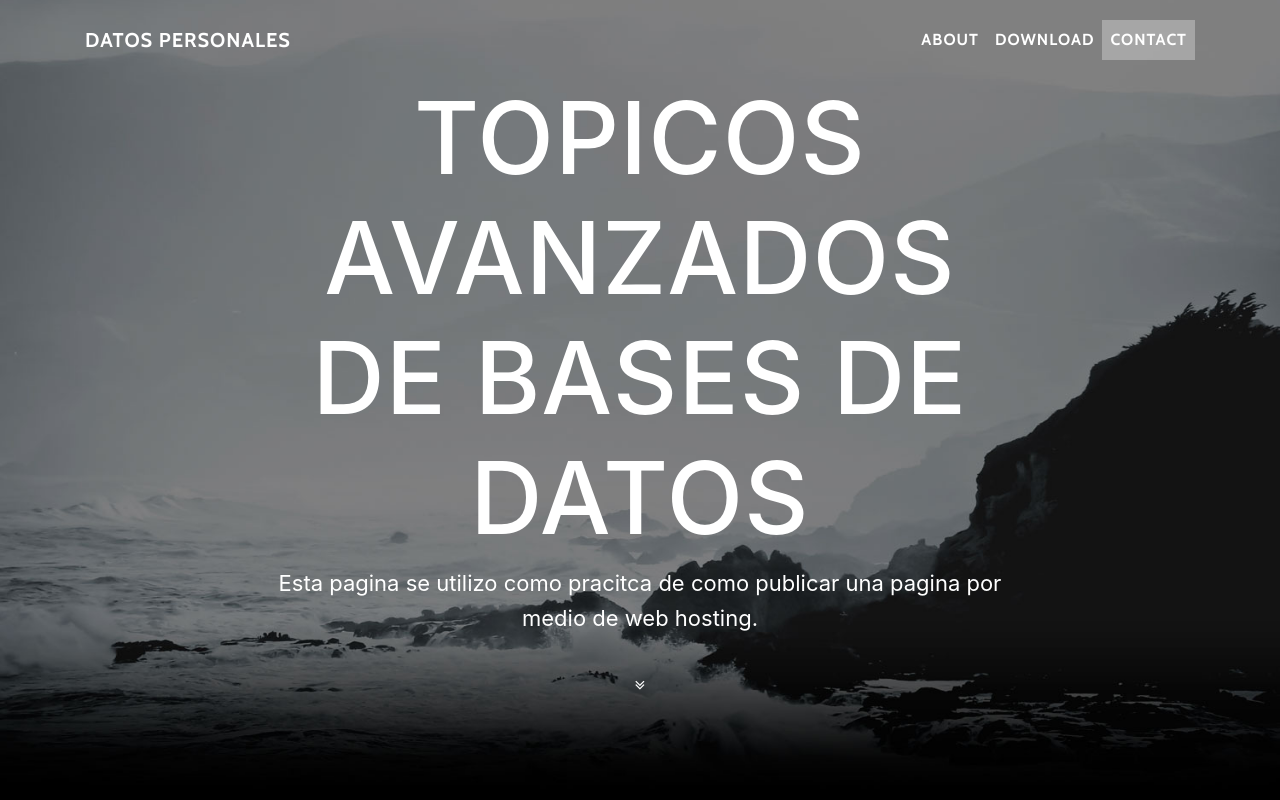
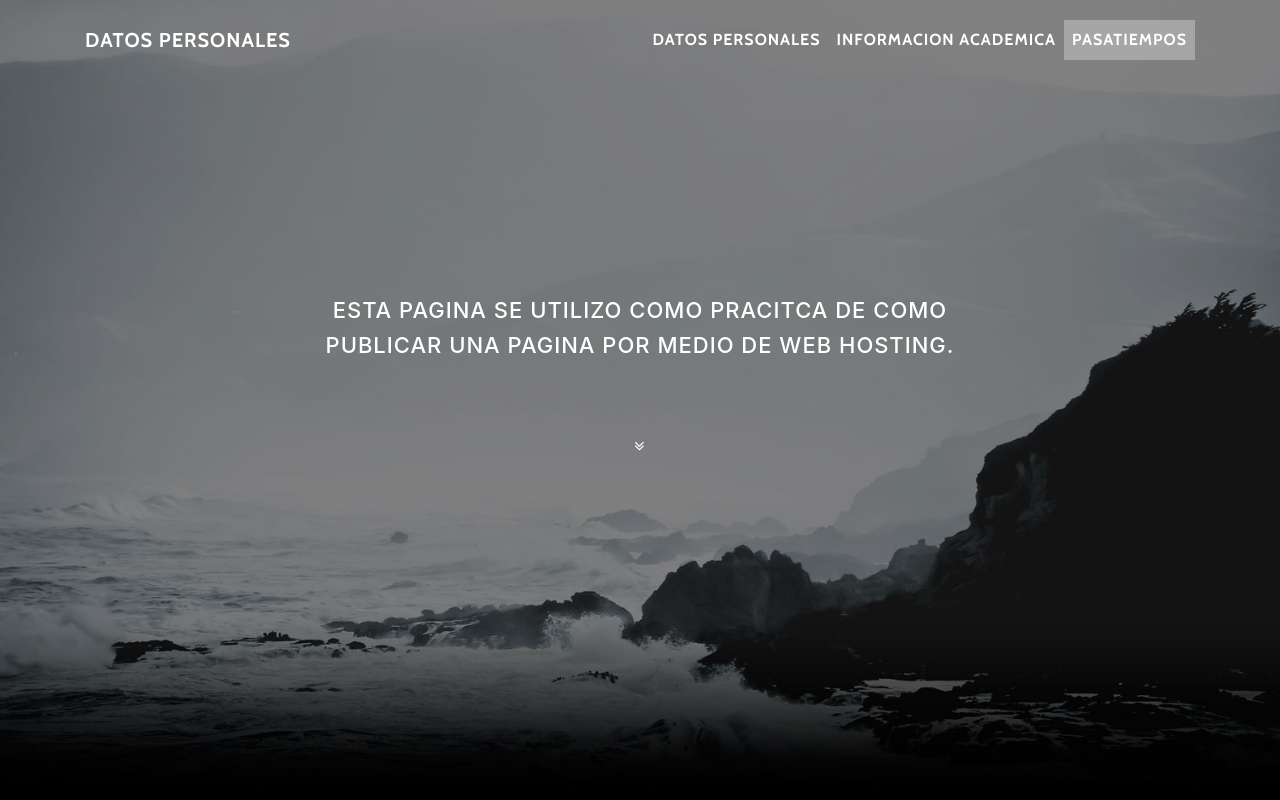
Before and after one commit to karedith/ejemplo1, a website with bundled scripts: page index.html in a window 1280 px wide. Shown: the top 800 px of the page. Built offline with nearby package versions, Linux system fonts and the light colour scheme.

Commit message:
cambios2

```diff
--- a/index.html
+++ b/index.html
@@ -36,13 +36,13 @@
         <div class="collapse navbar-collapse" id="navbarResponsive">
           <ul class="navbar-nav ml-auto">
             <li class="nav-item">
-              <a class="nav-link js-scroll-trigger" href="#about">About</a>
+              <a class="nav-link js-scroll-trigger" href="#about">Datos personales</a>
             </li>
             <li class="nav-item">
-              <a class="nav-link js-scroll-trigger" href="#download">Download</a>
+              <a class="nav-link js-scroll-trigger" href="#download">Informacion academica</a>
             </li>
             <li class="nav-item">
-              <a class="nav-link js-scroll-trigger" href="#contact">Contact</a>
+              <a class="nav-link js-scroll-trigger" href="#contact">Pasatiempos</a>
             </li>
           </ul>
         </div>
@@ -55,7 +55,7 @@
         <div class="container">
           <div class="row">
             <div class="col-lg-8 mx-auto">
-              <h1 class="brand-heading">Topicos Avanzados de Bases de Datos</h1>
+              <h1 class="brand-heading"Pagina</h1>
               <p class="intro-text">Esta pagina se utilizo como pracitca de como publicar
                 una pagina por medio de web hosting.</p>
               <a href="#about" class="btn btn-circle js-scroll-trigger">
```
